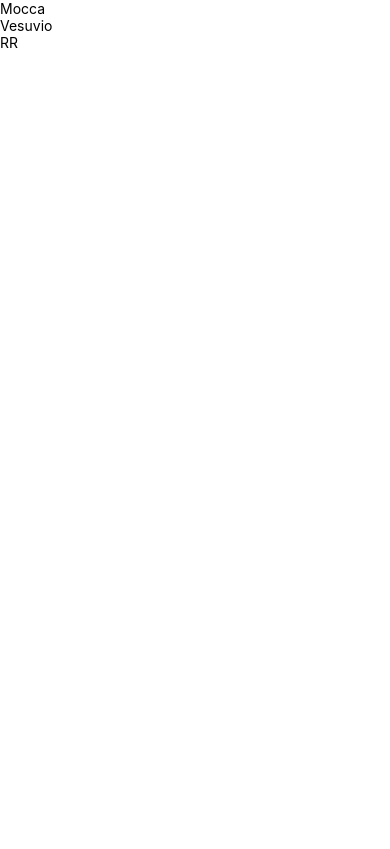
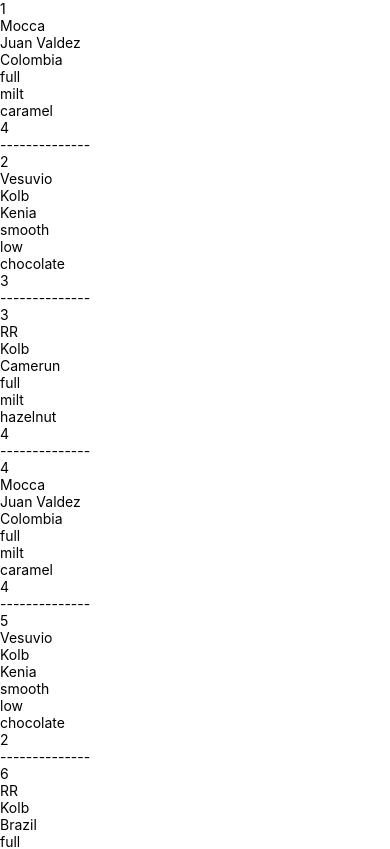
Before and after one commit to johncardozo/fnc-fullstack, a React Native app in the folder coffee-network/: screen / in a window 390 px wide. Shown: the top 849 px of the page. Built offline with nearby package versions, Linux system fonts and the light colour scheme.

Commit message:
React Native: Acceso a los atributos de los objetos del arreglo en el Map

```diff
--- a/coffee-network/src/components/CoffeeList.jsx
+++ b/coffee-network/src/components/CoffeeList.jsx
@@ -6,7 +6,15 @@
     <View>
       {coffees.map((coffee) => (
         <View key={coffee.id}>
+          <Text>{coffee.id}</Text>
           <Text>{coffee.product}</Text>
+          <Text>{coffee.brand}</Text>
+          <Text>{coffee.country}</Text>
+          <Text>{coffee.body}</Text>
+          <Text>{coffee.acidity}</Text>
+          <Text>{coffee.notes}</Text>
+          <Text>{coffee.stars}</Text>
+          <Text>--------------</Text>
         </View>
       ))}
     </View>
--- a/coffee-network/src/data/coffees.js
+++ b/coffee-network/src/data/coffees.js
@@ -29,4 +29,64 @@
     notes: "hazelnut",
     stars: 4,
   },
+  {
+    id: "4",
+    product: "Mocca",
+    brand: "Juan Valdez",
+    country: "Colombia",
+    body: "full",
+    acidity: "milt",
+    notes: "caramel",
+    stars: 4,
+  },
+  {
+    id: "5",
+    product: "Vesuvio",
+    brand: "Kolb",
+    country: "Kenia",
+    body: "smooth",
+    acidity: "low",
+    notes: "chocolate",
+    stars: 2,
+  },
+  {
+    id: "6",
+    product: "RR",
+    brand: "Kolb",
+    country: "Brazil",
+    body: "full",
+    acidity: "milt",
+    notes: "hazelnut",
+    stars: 2,
+  },
+  {
+    id: "7",
+    product: "Mocca",
+    brand: "Juan Valdez",
+    country: "Kenia",
+    body: "full",
+    acidity: "milt",
+    notes: "caramel",
+    stars: 1,
+  },
+  {
+    id: "8",
+    product: "Vesuvio",
+    brand: "Kolb",
+    country: "Kenia",
+    body: "smooth",
+    acidity: "low",
+    notes: "chocolate",
+    stars: 2,
+  },
+  {
+    id: "9",
+    product: "RR",
+    brand: "Kolb",
+    country: "Colombia",
+    body: "full",
+    acidity: "milt",
+    notes: "hazelnut",
+    stars: 1,
+  },
 ];
```
